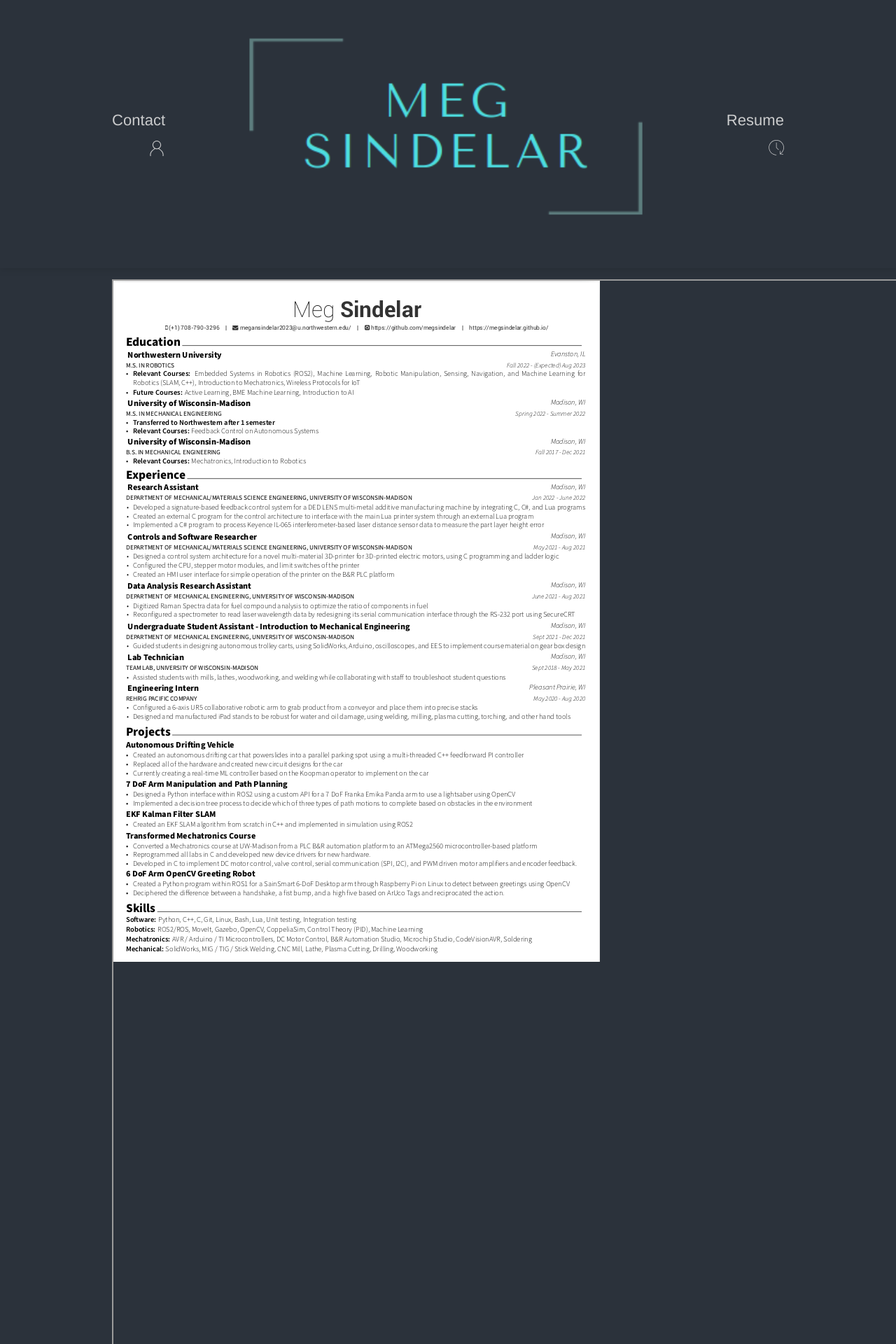
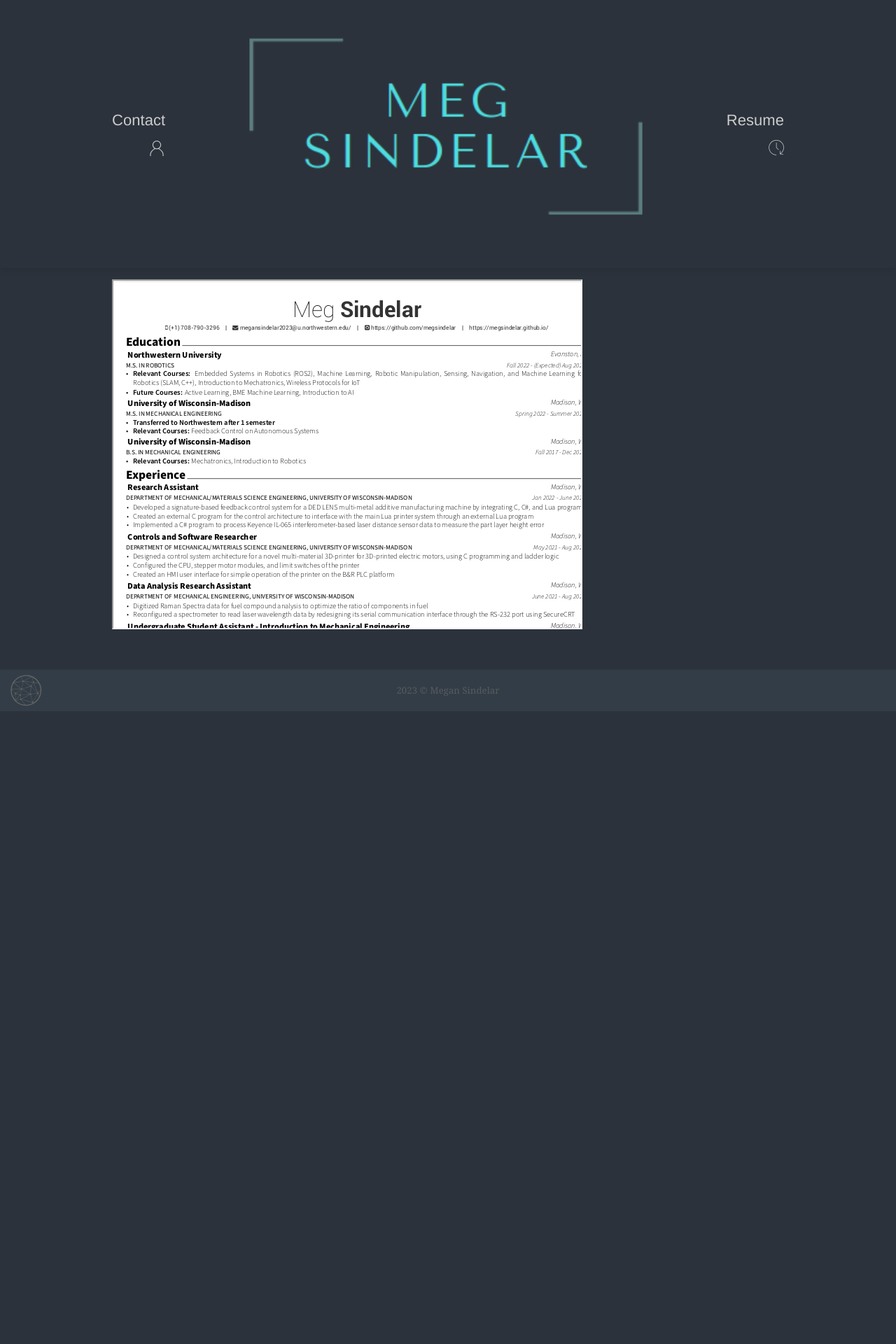
Before and after one commit to megsindelar/megsindelar.github.io, a Jekyll site: the page built from _pages/tags.html, in a window 1280 px wide. Shown: the top 1920 px of the page at 70% size. Built offline with Jekyll 4.4.1, drawn with Linux system fonts in a browser that asks for light colours; some web fonts are replaced; after the commit the page ends 1016 px from its top, so only the background shows below that.

Commit message:
Update tags.html

```diff
--- a/_pages/tags.html
+++ b/_pages/tags.html
@@ -7,7 +7,7 @@ permalink: tags:output_ext
 {% include get-site-tags.html %}
 <section class="blog-tags">
 <!--   <a href="_pages/Meg_Sindelar_Resume.pdf" class="image fit"><img src="images/marr_pic.jpg" alt=""></a> -->
-  <iframe src="resume.png" width="150%" height="3000px">
+  <iframe src="resume.png" width="70%" height="500px">
   </iframe>
 <!--   <h2>tags</h2>
   {% include tag_cloud.html %}
```
